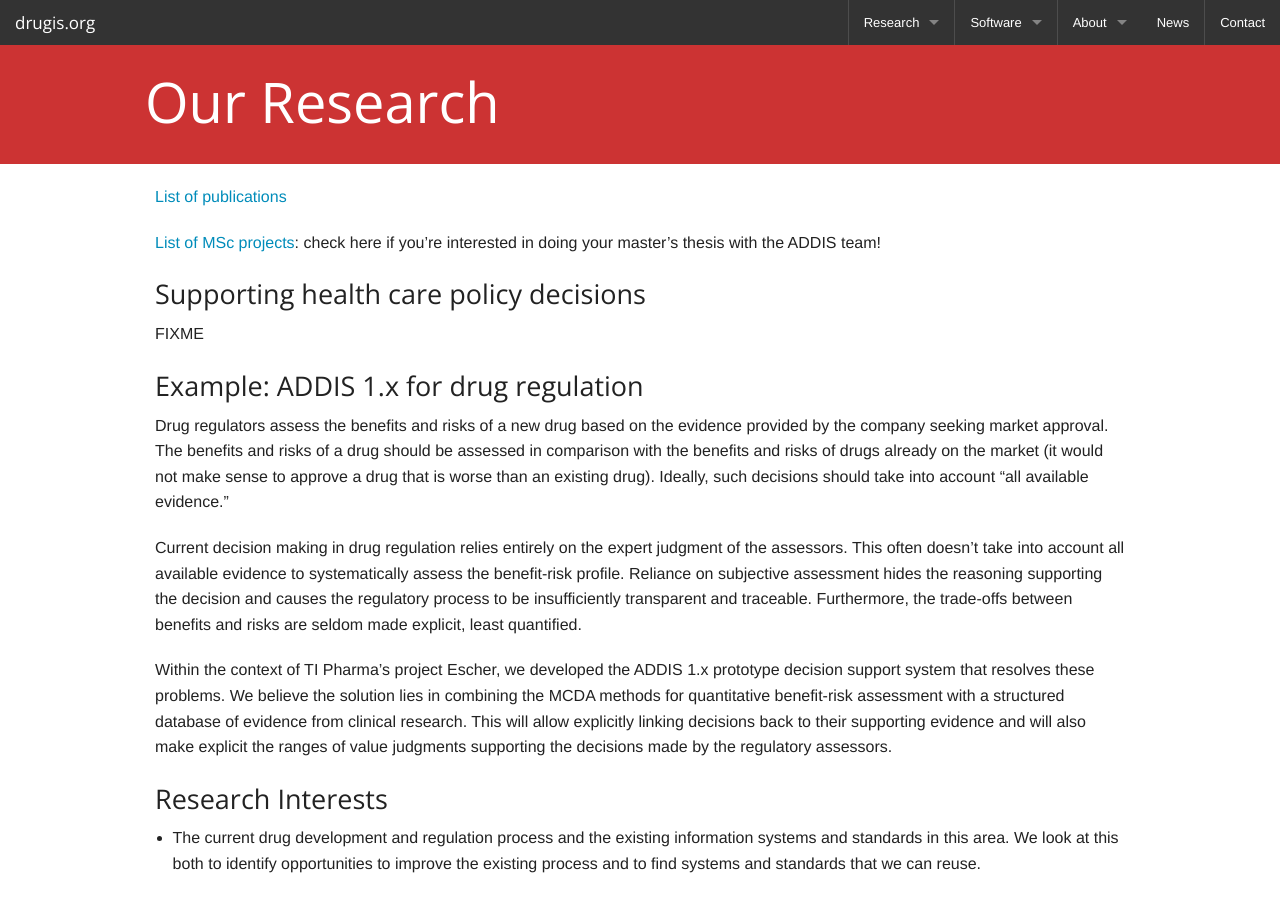
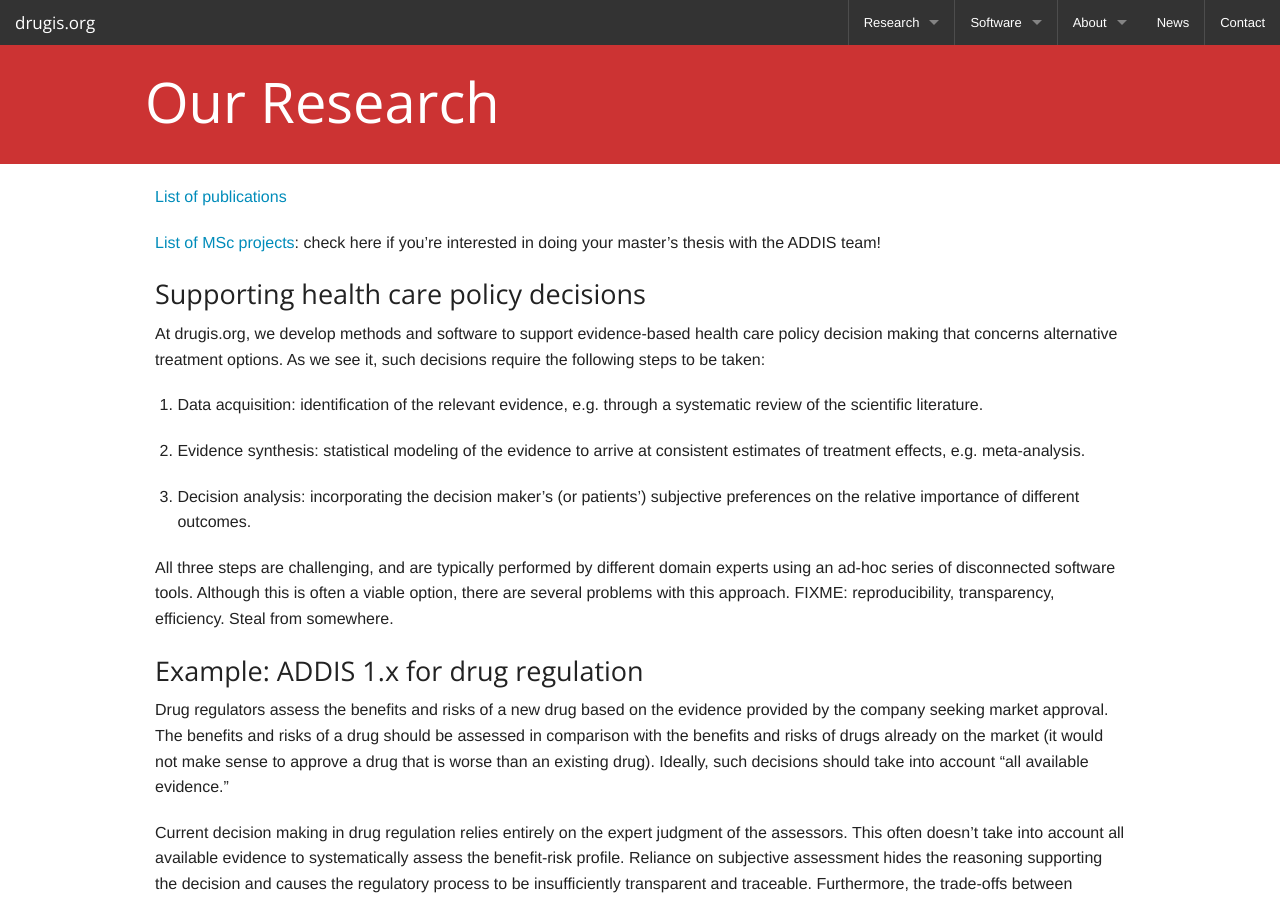
Before and after one commit to drugis/drugis.org, a Jekyll site: the page built from research/index.md, in a window 1280 px wide and 900 px high. Built offline with Jekyll 4.4.1, drawn with Linux system fonts in a browser that asks for light colours; Markdown is read by kramdown in place of the engine named in the settings.

Commit message:
Some content

```diff
--- a/research/index.md
+++ b/research/index.md
@@ -9,7 +9,18 @@ title:  Our Research
 
 ### Supporting health care policy decisions
 
-FIXME
+At drugis.org, we develop methods and software to support evidence-based health care policy decision making that concerns alternative treatment options.
+As we see it, such decisions require the following steps to be taken:
+
+ 1. Data acquisition: identification of the relevant evidence, e.g. through a systematic review of the scientific literature.
+
+ 2. Evidence synthesis: statistical modeling of the evidence to arrive at consistent estimates of treatment effects, e.g. meta-analysis.
+
+ 3. Decision analysis: incorporating the decision maker's (or patients') subjective preferences on the relative importance of different outcomes.
+
+All three steps are challenging, and are typically performed by different domain experts using an ad-hoc series of disconnected software tools.
+Although this is often a viable option, there are several problems with this approach.
+FIXME: reproducibility, transparency, efficiency. Steal from somewhere.
 
 ### Example: ADDIS 1.x for drug regulation
 
```
Also changed, not shown: software/addis2.md (+1 -1 lines).
